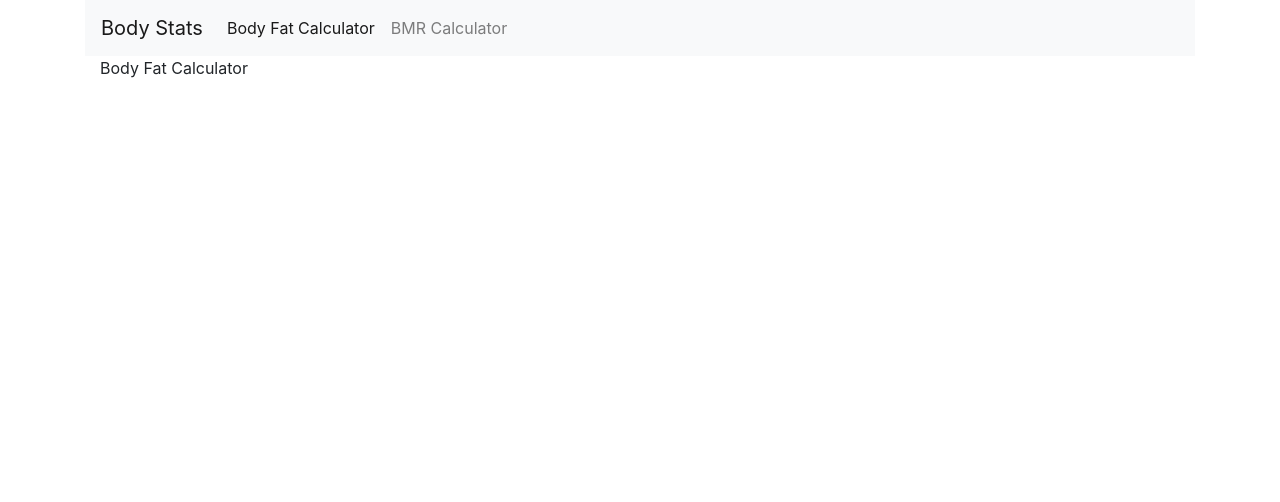
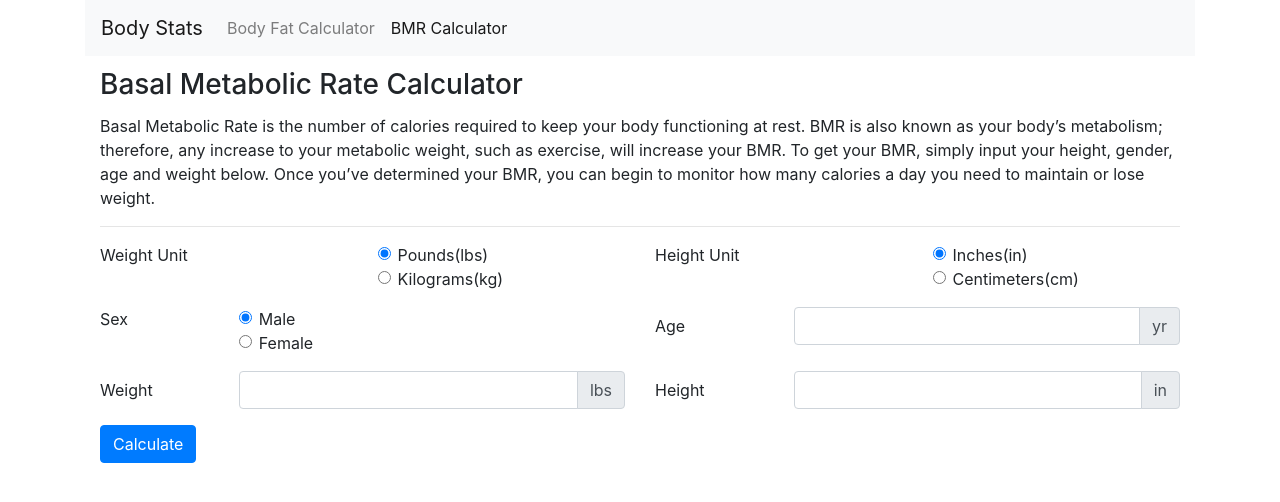
Before and after one commit to nick-pisarski/BodyStats, a website: page index.html in a window 1280 px wide. Drawn offline with nearby package versions, Linux system fonts and the light colour scheme.

Commit message:
cleaned up some visuals

```diff
--- a/bmr.js
+++ b/bmr.js
@@ -23,16 +23,19 @@ function getBMRFormData() {
 
 $('#bmr-calculate').click((evt) => {
     evt.preventDefault();
+
+    $('#bmr-results').html();
+
     const formData = getBMRFormData();
     // Calculate BMR
     const weight = formData.weightUnit == 'pounds' ? poundsToKilograms(formData.weight) : formData.weight;
     const height = formData.heightUnit == 'inches' ? inchesToCentimeters(formData.height) : formData.height;
-    const isFemale = formData.sex == 'femail';
+    const isFemale = formData.sex == 'female';
 
     const bmr = calculateBMR(weight, height, formData.age, isFemale);
     ///Display Results
+    $('#bmr-results').html(`${Math.round(bmr)} calories`);
 
-    console.log(bmr);
 })
 
 //#region Radio Click events
--- a/index.html
+++ b/index.html
@@ -24,21 +24,21 @@
             <div class="collapse navbar-collapse" id="navbarNavDropdown">
                 <ul class="navbar-nav">
                     <li class="nav-item">
-                        <div class="nav-link active" id="bfc-nav-btn">Body Fat Calculator</div>
+                        <div class="nav-link" id="bfc-nav-btn">Body Fat Calculator</div>
                     </li>
                     <li class="nav-item">
-                        <div class="nav-link" id="bmr-nav-btn">BMR Calculator</div>
+                        <div class="nav-link active" id="bmr-nav-btn">BMR Calculator</div>
                     </li>
                 </ul>
             </div>
         </nav>
 
 
-        <div class="container-sm content" id="bfc-container">
+        <div class="container-sm content" id="bfc-container" style="display: none;">
             <span>Body Fat Calculator</span>
         </div>
 
-        <div class="container-sm content" id="bmr-container" style="display: none;">
+        <div class="container-sm content" id="bmr-container">
             <!-- Title -->
             <h3 class="container-title">Basal Metabolic Rate Calculator</h3>
 
@@ -50,54 +50,63 @@
                 below. Once you’ve determined your BMR, you can begin to monitor how many calories a day you need to
                 maintain or lose weight.</p>
 
+            <hr>
             <form id="bmr-form-data">
-                <!-- Weight Units -->
-                <fieldset class="form-group">
+                <!-- Units -->
                 <div class="row">
-                        <legend class="col-form-label col-sm-3 pt-0">Weight Unit</legend>
-                        <div class="col-sm-9">
+                    <fieldset class="col col-sm-6 form-group">
+
+                        <div class="row">
+                            <legend class="col-form-label col pt-0">Weight Unit</legend>
+                            <div class="col">
                                 <div class="form-check">
                                     <input class="form-check-input" type="radio" name="bmrWeightUnit" id="bmrPounds"
                                         value="pounds" checked>
                                     <label class="form-check-label" for="bmrPounds">
-                                    Pounds (lbs)
+                                        Pounds(lbs)
                                     </label>
                                 </div>
                                 <div class="form-check">
                                     <input class="form-check-input" type="radio" name="bmrWeightUnit" id="bmrKilograms"
                                         value="kilograms">
                                     <label class="form-check-label" for="bmrKilograms">
-                                    Kilograms (kg)
+                                        Kilograms(kg)
+                                </div>
+                            </div>
+
+
+                        </div>
+                    </fieldset>
+                    <!-- Height Units -->
+                    <fieldset class="col col-sm-6 form-group">
+                        <div class="row">
+                            <legend class="col-form-label col pt-0">Height Unit</legend>
+                            <div class="col">
+                                <div class="form-check">
+                                    <input class="form-check-input" type="radio" name="bmrHeightUnit" id="bmrInches"
+                                        value="inches" checked>
+                                    <label class="form-check-label" for="bmrInches">
+                                        Inches(in)
+                                    </label>
+                                </div>
+                                <div class="form-check">
+                                    <input class="form-check-input" type="radio" name="bmrHeightUnit"
+                                        id="bmrCentimeters" value="centimeters">
+                                    <label class="form-check-label" for="bmrCentimeters">
+                                        Centimeters(cm)
                                 </div>
                             </div>
                         </div>
                     </fieldset>
-                <!-- Height Units -->
-                <fieldset class="form-group">
+                </div>
+
+
+                <!-- Sex and Age -->
                 <div class="row">
-                        <legend class="col-form-label col-sm-3 pt-0">Height Unit</legend>
-                        <div class="col-sm-9">
-                            <div class="form-check">
-                                <input class="form-check-input" type="radio" name="bmrHeightUnit" id="bmrInches"
-                                    value="inches" checked>
-                                <label class="form-check-label" for="bmrInches">
-                                    Inches (in)
-                                </label>
-                            </div>
-                            <div class="form-check">
-                                <input class="form-check-input" type="radio" name="bmrHeightUnit" id="bmrCentimeters"
-                                    value="centimeters">
-                                <label class="form-check-label" for="bmrCentimeters">
-                                    Centimeters (cm)
-                            </div>
-                        </div>
-                    </div>
-                </fieldset>
-                <!-- Sex -->
-                <fieldset class="form-group">
+                    <fieldset class="col col-sm-6 form-group">
                         <div class="row">
                             <legend class="col-form-label col-sm-3 pt-0">Sex</legend>
-                        <div class="col-sm-9">
+                            <div class="col">
                                 <div class="form-check">
                                     <input class="form-check-input" type="radio" name="bmrSex" id="bmrMale" value="male"
                                         checked>
@@ -114,7 +123,23 @@
                             </div>
                         </div>
                     </fieldset>
-                <!-- Weight -->
+
+                    <div class="col col-sm-6">
+                        <div class="form-group row">
+                            <label for="bmrAgeInput" class="col-sm-3 col-form-label">Age</label>
+                            <div class="input-group col-sm-9">
+                                <input type="number" class="form-control" id="bmrAgeInput">
+                                <div class="input-group-append">
+                                    <span class="input-group-text">yr</span>
+                                </div>
+                            </div>
+                        </div>
+                    </div>
+                </div>
+
+
+                <div class="row">
+                    <div class="col col-sm-6">
                         <div class="form-group row">
                             <label for="bmrWeightInput" class="col-sm-3 col-form-label">Weight</label>
                             <div class="input-group col-sm-9">
@@ -124,7 +149,8 @@
                                 </div>
                             </div>
                         </div>
-                <!-- Height -->
+                    </div>
+                    <div class="col col-sm-6">
                         <div class="form-group row">
                             <label for="bmrHeightInput" class="col-sm-3 col-form-label">Height</label>
                             <div class="input-group col-sm-9">
@@ -134,17 +160,19 @@
                                 </div>
                             </div>
                         </div>
-                <!-- Age -->
-                <div class="form-group row">
-                    <label for="bmrAgeInput" class="col-sm-3 col-form-label">Age</label>
-                    <div class="col-sm-9">
-                        <input type="number" class="form-control" id="bmrAgeInput">
                     </div>
                 </div>
-                <!-- Calculate -->
+
+                <div class="row">
+                    <div class="col col-sm-6">
                         <div class="form-group row">
                             <div class="col-sm-9">
                                 <button class="btn btn-primary" id="bmr-calculate">Calculate</button>
+                            </div>
+                        </div>
+                    </div>
+                    <div class="col col-sm-6">
+                        <div id="bmr-results"></div>
                     </div>
                 </div>
             </form>
```
Also changed, not shown: README.md. Lines whose indentation alone changed are shown as unchanged.
